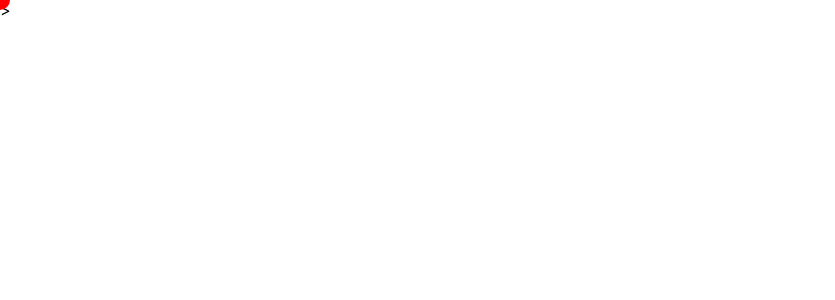
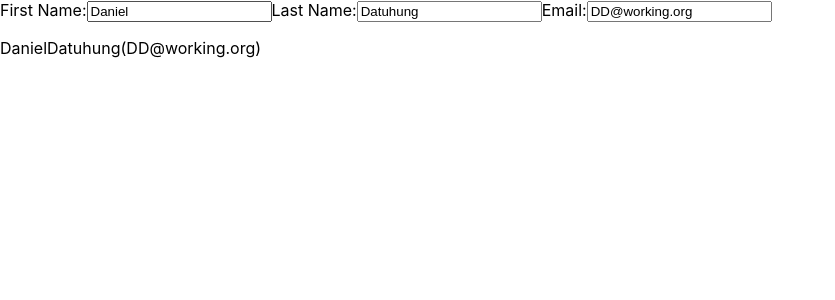
Before and after one commit to selsadan/learning-react, a React (Create React App) app: page / in a window 1280 px wide. Shown: the top 300 px of the page, without its empty margins (0-835 px from the left). Built offline with nearby package versions, Linux system fonts and the light colour scheme.

Commit message:
learning React object spread syntax

```diff
--- a/src/App.js
+++ b/src/App.js
@@ -3373,38 +3373,94 @@
 
 
 
+// import { useState } from "react";
+
+// export default function MovingDot(){
+//     const [position, setPosition] = useState({
+//         x: 0,
+//         y: 0,
+//     });
+
+//     return(
+//         <div onPointerMove={e => {
+//             setPosition({
+//                 x: e.clientX,
+//                 y: e.clientY,
+//             });
+//         }}
+//         style={{
+//         position: 'relative',
+//         width: '100vw',
+//         height: '100vh',
+//       }}>
+//       <div style={{
+//         position: 'absolute',
+//         backgroundColor: 'red',
+//         borderRadius: '50%',
+//         transform: `translate(${position.x}px, ${position.y}px)`,
+//         left: -10,
+//         top: -10,
+//         width: 20,
+//         height: 20,
+//       }}/>
+//             <div />
+//         </div>
+//     );
+// }
+
+
+// copying object with the spread syntax
+
 import { useState } from "react";
 
-export default function MovingDot(){
-    const [position, setPosition] = useState({
-        x: 0,
-        y: 0,
+export default function Form(){
+    const [person, setPerson] = useState({
+        firstName: 'Daniel',
+        lastName: 'Datuhung',
+        email: 'DD@working.org'
     });
 
+    function handleFirstNameChange(e){
+        person.firstName = e.target.value;
+    }
+
+    function handleLastNameChange(e){
+        person.lastName = e.target.value;
+    }
+
+    function handleEmailChange(e){
+        person.email = e.target.value;
+    }
+
     return(
-        <div onPointerMove={e => {
-            setPosition({
-                x: e.clientX,
-                y: e.clientY,
-            });
-        }}
-        style={{
-        position: 'relative',
-        width: '100vw',
-        height: '100vh',
-      }}>
-      <div style={{
-        position: 'absolute',
-        backgroundColor: 'red',
-        borderRadius: '50%',
-        transform: `translate(${position.x}px, ${position.y}px)`,
-        left: -10,
-        top: -10,
-        width: 20,
-        height: 20,
-      }} />
->
-            <div />
-        </div>
+        <>
+            <label>
+                First Name:
+                <input
+                    value={person.firstName}
+                    onChange={handleFirstNameChange}
+                />
+            </label>
+            <label>
+                Last Name:
+                <input
+                    value={person.lastName}
+                    onChange={handleLastNameChange}
+                />
+            </label>
+            <label>
+                Email:
+                <input
+                    value={person.email}
+                    onChange={handleEmailChange}
+                />
+            </label>
+
+            <p>
+                {person.firstName}
+                {person.lastName}
+                ({person.email})
+            </p>
+        </>
     );
 }
```
